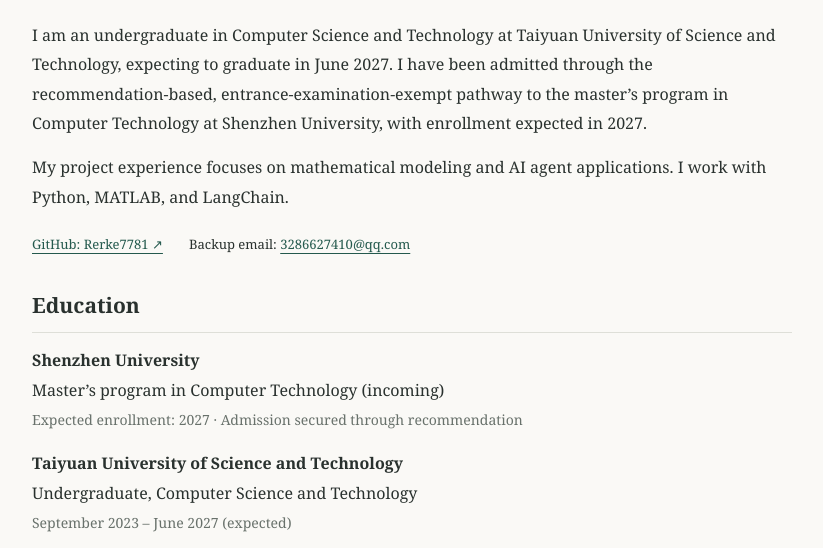
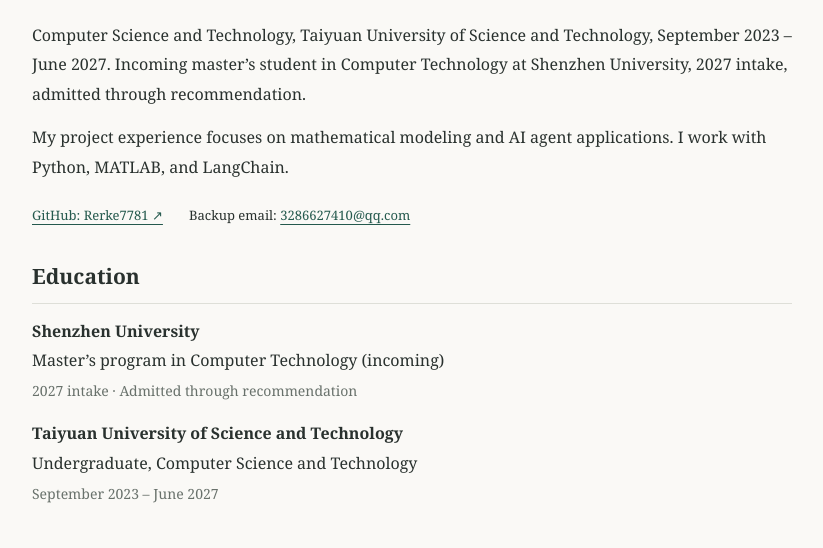
Before and after one commit to Rerke7781/myWeb, a plain HTML site: page en.html in a window 1280 px wide. Shown: the part 229-777 px from the top of the page, without its empty margins (228-1051 px from the left). Drawn offline with Linux system fonts and the light colour scheme.

Commit message:
Update education wording and dates

```diff
--- a/en.html
+++ b/en.html
@@ -3,7 +3,7 @@
 <head>
   <meta charset="utf-8">
   <meta name="viewport" content="width=device-width, initial-scale=1">
-  <meta name="description" content="I am an undergraduate in Computer Science and Technology at Taiyuan University of Science and Technology, expecting to graduate in June 2027. I have been admitted through the recommendation-based, entrance-examination-exempt pathway to the master’s program in Computer Technology at Shenzhen University, with enrollment expected in 2027.">
+  <meta name="description" content="Computer Science and Technology, Taiyuan University of Science and Technology, September 2023 – June 2027. Incoming master’s student in Computer Technology at Shenzhen University, 2027 intake, admitted through recommendation.">
   <meta name="theme-color" content="#24594d">
   <title>Xinxu Zhang · Personal Homepage</title>
   <link rel="icon" href="./favicon.svg" type="image/svg+xml">
@@ -17,11 +17,11 @@
   <main id="main">
     <section class="intro" aria-labelledby="name">
       <div class="identity"><div><h1 id="name">Xinxu Zhang</h1><p class="primary-email"><a href="mailto:202316080335@stu.tyust.edu.cn">202316080335@stu.tyust.edu.cn</a></p><p class="subtitle">张鑫旭</p></div><img src="./portrait.jpg" alt="Portrait of Xinxu Zhang" width="56" height="80"></div>
-      <p>I am an undergraduate in Computer Science and Technology at Taiyuan University of Science and Technology, expecting to graduate in June 2027. I have been admitted through the recommendation-based, entrance-examination-exempt pathway to the master’s program in Computer Technology at Shenzhen University, with enrollment expected in 2027.</p>
+      <p>Computer Science and Technology, Taiyuan University of Science and Technology, September 2023 – June 2027. Incoming master’s student in Computer Technology at Shenzhen University, 2027 intake, admitted through recommendation.</p>
       <p>My project experience focuses on mathematical modeling and AI agent applications. I work with Python, MATLAB, and LangChain.</p>
       <div class="contact"><a href="https://github.com/Rerke7781" target="_blank" rel="noopener noreferrer">GitHub: Rerke7781 ↗</a><span>Backup email: <a href="mailto:3286627410@qq.com">3286627410@qq.com</a></span></div>
     </section>
-    <section aria-labelledby="education"><h2 id="education">Education</h2><p><strong>Shenzhen University</strong><br>Master’s program in Computer Technology (incoming)<br><span class="muted">Expected enrollment: 2027 · Admission secured through recommendation</span></p><p><strong>Taiyuan University of Science and Technology</strong><br>Undergraduate, Computer Science and Technology<br><span class="muted">September 2023 – June 2027 (expected)</span></p></section>
+    <section aria-labelledby="education"><h2 id="education">Education</h2><p><strong>Shenzhen University</strong><br>Master’s program in Computer Technology (incoming)<br><span class="muted">2027 intake · Admitted through recommendation</span></p><p><strong>Taiyuan University of Science and Technology</strong><br>Undergraduate, Computer Science and Technology<br><span class="muted">September 2023 – June 2027</span></p></section>
     <section aria-labelledby="projects"><h2 id="projects">Selected Projects</h2><p><strong>“Jinyou Zhihui” Travel Planning Agent</strong> <span class="muted">(2025)</span><br>Team leader and lead developer. Built an agent using LangChain, MCP, and a maps API to interpret travel preferences, retrieve information, and generate personalized itineraries.</p><p><strong>Six-DOF Robot Arm Modeling and Optimization</strong> <span class="muted">(2024)</span><br>Team leader. Developed a forward kinematics model, used genetic algorithms to optimize positioning accuracy and energy consumption, and validated the results through MATLAB simulations.</p></section>
     <section aria-labelledby="honors"><h2 id="honors">Selected Honors</h2><ul>
         <li><strong>National First Prize</strong>, China Undergraduate Mathematical Contest in Modeling (undergraduate division), 2025</li>
```
Also changed, not shown: index.html (+3 -3 lines).
